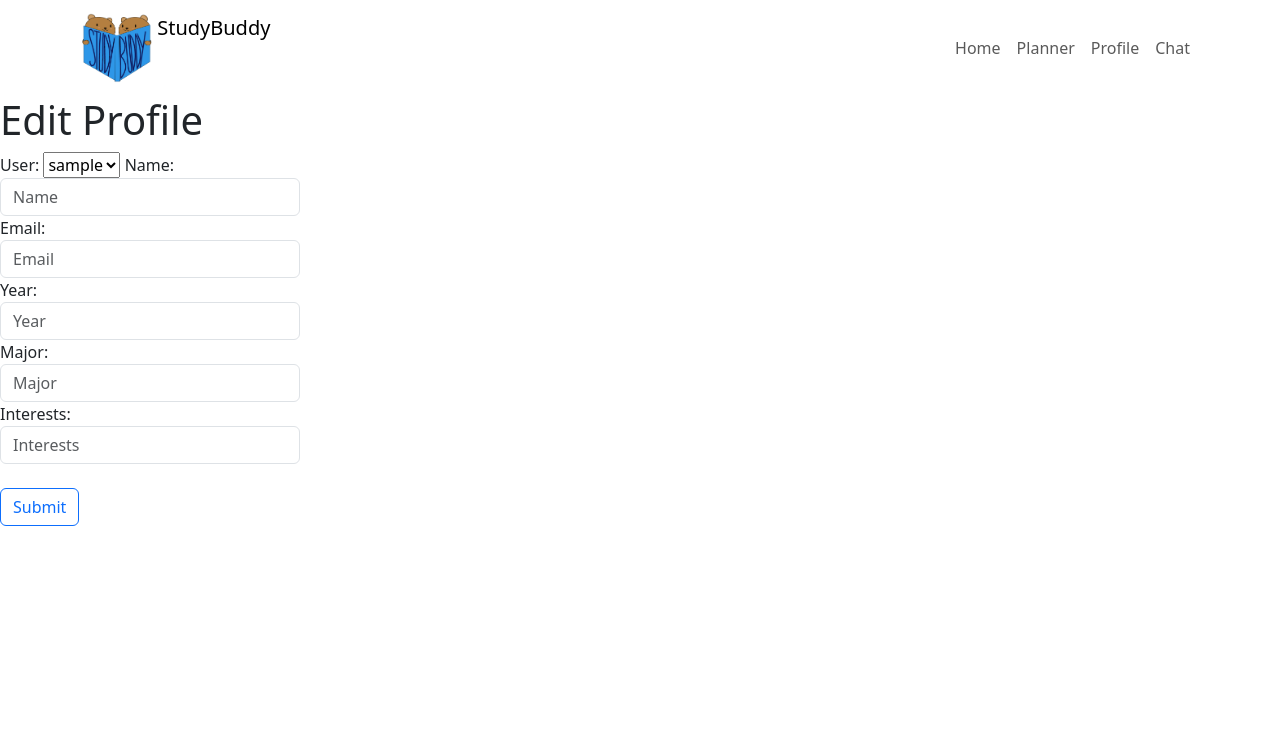
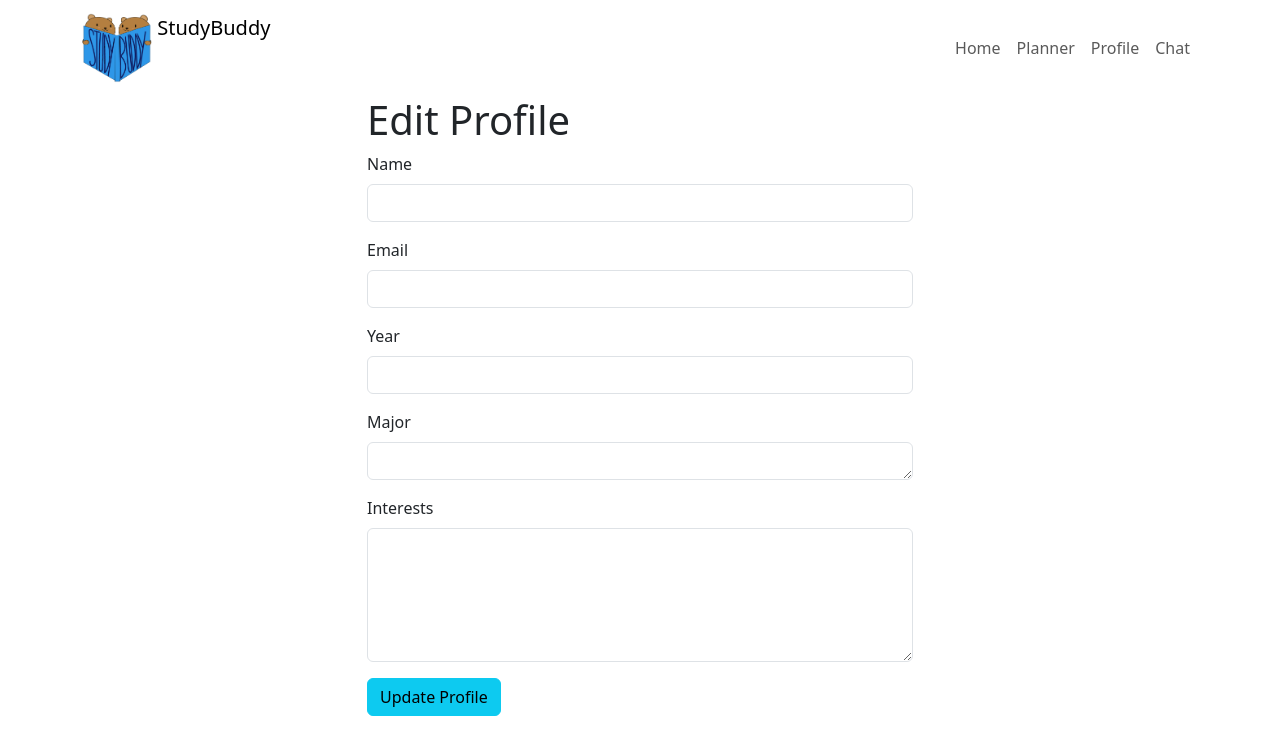
Before and after one commit to vinyaponugoti/StudyBuddy, a Django app: page /editprofile in a window 1280 px wide. Shown: the top 755 px of the page. Run offline with Django 4.2, Linux system fonts and the light colour scheme; the visitor is signed in with stand-in values (Sample User, id 1); data comes from the database, SQL or seed files in the repository; parts of the project's set-up code (start-up, migrations or seed data) failed here and were passed over; some libraries are stand-ins or nearby versions.

Commit message:
Updated profile and edit profile views

```diff
--- a/mysite/settings.py
+++ b/mysite/settings.py
@@ -53,6 +53,8 @@ INSTALLED_APPS = [
     'allauth.account',
     'allauth.socialaccount',
     'allauth.socialaccount.providers.google',
+    'crispy_forms',
+    'crispy_bootstrap5',
 ]
 #ASGI_APPLICATION = 'ChatApp.asgi.application'
 
@@ -68,6 +70,9 @@ MIDDLEWARE = [
 ]
 
 ROOT_URLCONF = "mysite.urls"
+
+CRISPY_ALLOWED_TEMPLATE_PACKS = "bootstrap5"
+CRISPY_TEMPLATE_PACK = "bootstrap5"
 
 #changes to here and staticfiles_dirs were to allow static images
 TEMPLATES = [
--- a/requirements.txt
+++ b/requirements.txt
@@ -11,3 +11,5 @@ django-bootstrap-v5
 whitenoise
 django-celery-beat
 channels
+django-crispy-forms
+crispy-bootstrap5
--- a/studybuddy/forms.py
+++ b/studybuddy/forms.py
@@ -5,35 +5,19 @@ from django.forms import TextInput, EmailInput
 
 
 class ProfileForm(forms.ModelForm):
+    def __init__(self, *args, **kwargs):
+        super().__init__(*args, **kwargs)
+
+        self.fields['user'].widget.attrs.update({
+            'hidden' : 'hidden'
+        })
+        self.fields['major'].widget.attrs.update({
+            "rows": "1"
+        })
+        self.fields['interests'].widget.attrs.update({
+            "rows": "5"
+        })
     class Meta:
         model = Profile
         fields = "__all__"
 		# fields = ('name','email','year','major','interests')
-
-        widgets = {
-            'name': TextInput(attrs={
-                'class': "form-control",
-                'style': 'max-width: 300px;',
-                'placeholder': 'Name'
-                }),
-            'email': EmailInput(attrs={
-                'class': "form-control",
-                'style': 'max-width: 300px;',
-                'placeholder': 'Email'
-                }),
-            'year': TextInput(attrs={
-                'class': "form-control",
-                'style': 'max-width: 300px;',
-                'placeholder': 'Year'
-                }),
-            'major': TextInput(attrs={
-                'class': "form-control",
-                'style': 'max-width: 300px;',
-                'placeholder': 'Major'
-                }),
-            'interests': TextInput(attrs={
-                'class': "form-control",
-                'style': 'max-width: 300px;',
-                'placeholder': 'Interests'
-                }),
-        }
--- a/studybuddy/templates/studybuddy/display_classes.html
+++ b/studybuddy/templates/studybuddy/display_classes.html
@@ -39,7 +39,7 @@
                             <a class="nav-link" href="#">Planner</a>
                         </li>
                         <li>
-                            <a class="nav-link" href="{% url 'editprofile' %}">Profile</a>
+                            <a class="nav-link" href="{% url 'profile' %}">Profile</a>
                         </li>
                         <li>
                             <a class="nav-link" href="#">Chat</a>
--- a/studybuddy/templates/studybuddy/editprofile.html
+++ b/studybuddy/templates/studybuddy/editprofile.html
@@ -9,6 +9,7 @@
 {% bootstrap_messages %}
 {% load static %}
 
+{% load crispy_forms_tags %}
 
 
 <html>
@@ -40,7 +41,7 @@
                             <a class="nav-link" href="#">Planner</a>
                         </li>
                         <li>
-                            <a class="nav-link" href="{% url 'editprofile' %}">Profile</a>
+                            <a class="nav-link" href="{% url 'profile' %}">Profile</a>
                         </li>
                         <li>
                             <a class="nav-link" href="#">Chat</a>
@@ -82,12 +83,23 @@
     {% endif %}
 
     <body>
-        <h1>Edit Profile</h1>
-        <form method ="post">
-            {% csrf_token %}
-            {{form}}
-            <br>
-            <button type="submit" class="btn btn-outline-primary">Submit</button>
-        </form>
+        <div class="container">
+            <div class="row">
+                <div class="col-sm-6 mx-auto">
+                    <h1>Edit Profile</h1>
+                    <form method ="post" enctype="multipart/form-data">
+                        {% csrf_token %}
+
+                        <div>{{form.user}}</div>
+                        <div>{{form.name | as_crispy_field}}</div>
+                        <div>{{form.email | as_crispy_field}}</div>
+                        <div>{{form.year | as_crispy_field}}</div>
+                        <div>{{form.major | as_crispy_field}}</div>
+                        <div>{{form.interests | as_crispy_field}}</div>
+                        <button type="submit" class="btn btn-info">Update Profile</button>
+                    </form>
+                </div>
+            </div>
+        </div>
     </body>
 </html>
--- a/studybuddy/templates/studybuddy/login.html
+++ b/studybuddy/templates/studybuddy/login.html
@@ -35,7 +35,7 @@
                             <a class="nav-link" href="#">Planner</a>
                         </li>
                         <li>
-                            <a class="nav-link" href="{% url 'editprofile' %}">Profile</a>
+                            <a class="nav-link" href="{% url 'profile' %}">Profile</a>
                         </li>
                         <li>
                             <a class="nav-link" href="#">Chat</a>
--- a/studybuddy/views.py
+++ b/studybuddy/views.py
@@ -12,6 +12,7 @@ from django.contrib.auth.models import User
 from django.contrib.auth.mixins import LoginRequiredMixin
 from django.contrib.messages.views import SuccessMessageMixin
 from django.urls import reverse_lazy
+from .models import Profile
 
 
 # Create your views here.
@@ -30,7 +31,11 @@ def search(request):
 
 
 def profile(request):
-    return render(request,'studybuddy/profile.html',{})
+    profile_data = Profile.objects.get(user=request.user.id)
+    context = {
+        "profile_data": profile_data
+    }
+    return render(request,'studybuddy/profile.html',context)
 
 
 class ListOfAllClasses(generic.ListView):
@@ -49,5 +54,3 @@ class UpdateProfile(LoginRequiredMixin, SuccessMessageMixin, generic.UpdateView)
 
     def get_object(self):
         return self.request.user.profile
-    # profile_form = ProfileForm(instance=request.user.profile)
-    # return render(request, template_name="studybuddy/editprofile.html", context = {"user":request.user, "profile_form":profile_form})
```
Also changed, not shown: studybuddy/templates/studybuddy/profile.html (+17 -2 lines).
